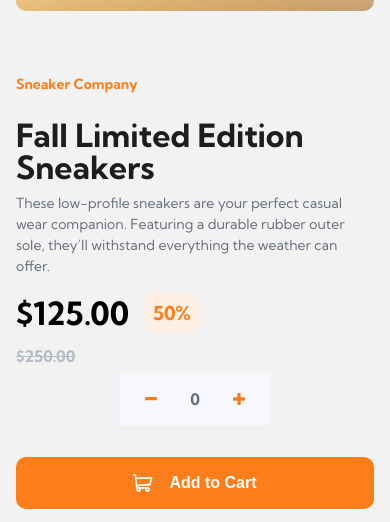
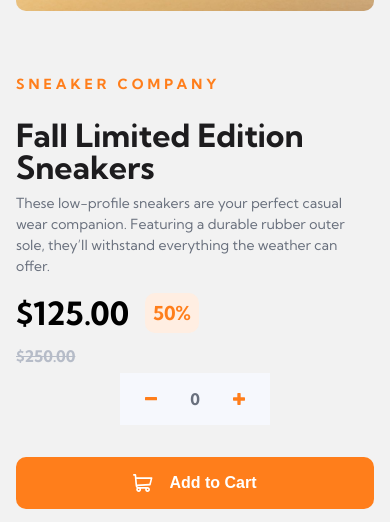
Before and after one commit to alexisdlr/ecommerce-product-page, a React (Vite) app: page / in a window 390 px wide. Shown: the part 495-1017 px from the top of the page. Built offline with nearby package versions, Linux system fonts and the light colour scheme; the HTML template or start-up script is replaced by a standard one.

Commit message:
responsive features

```diff
--- a/src/components/Images.tsx
+++ b/src/components/Images.tsx
@@ -12,7 +12,7 @@ const HeroImage = styled.img`
     display: none;
   }
   @media (min-width: 1281px) {
-    width: 450px;
+    width: 500px;
   }
 `;
 
--- a/src/components/Wrapper.tsx
+++ b/src/components/Wrapper.tsx
@@ -4,4 +4,8 @@ export const Wrapper = styled.div`
   max-width: 1280px;
   padding: 0 4rem;
   margin: 0 auto;
+
+  @media (min-width: 1281px) {
+    max-width: 100% ;
+  }
 `
--- a/src/components/styles/Hero.styles.ts
+++ b/src/components/styles/Hero.styles.ts
@@ -13,12 +13,18 @@ export const Container = styled(Wrapper)`
     gap: 2rem;
     padding: 0;
   }
+
+  @media (min-width: 1281px) {
+    max-width: 100%;
+    gap: 0 5rem;
+  }
 `;
 
 export const HeroText = styled.div`
   max-width: 400px;
+  height: auto;
   margin-right: 2rem;
-  align-self: flex-start;
+  align-self: center;
   display: flex;
   flex-direction: column;
   justify-content: center;
@@ -31,7 +37,7 @@ export const HeroText = styled.div`
     line-height: 1.5;
 
     @media (min-width: 1281px) {
-      font-size: 16px;
+      font-size: 18px;
     }
   }
 
@@ -39,6 +45,11 @@ export const HeroText = styled.div`
     margin: 0;
     text-align: left;
   }
+
+  @media (min-width: 1281px) {
+    max-width: 500px;
+  }
+
 `;
 
 export const Span = styled.span`
@@ -46,6 +57,8 @@ export const Span = styled.span`
   color: #ff7e1b;
   font-weight: 700;
   margin-bottom: 1rem;
+  text-transform: uppercase;
+  letter-spacing: 4px;
 `;
 
 export const Title = styled.h1`
@@ -58,7 +71,7 @@ export const Title = styled.h1`
     font-size: 32px;
   }
   @media (min-width: 1281px) {
-    font-size: 50px;
+    font-size: 60px;
     margin-bottom: 1rem;
   }
 `;
--- a/src/components/styles/Thumbnails.styles.ts
+++ b/src/components/styles/Thumbnails.styles.ts
@@ -31,8 +31,8 @@ export const Thumbnail = styled.img<{ isActive: boolean }>`
     height: 40px;
   }
   @media (min-width: 1281px) {
-    width: 80px;
-    height: 80px;
+    width: 100px;
+    height: 100px;
   }
 
 `;
```
